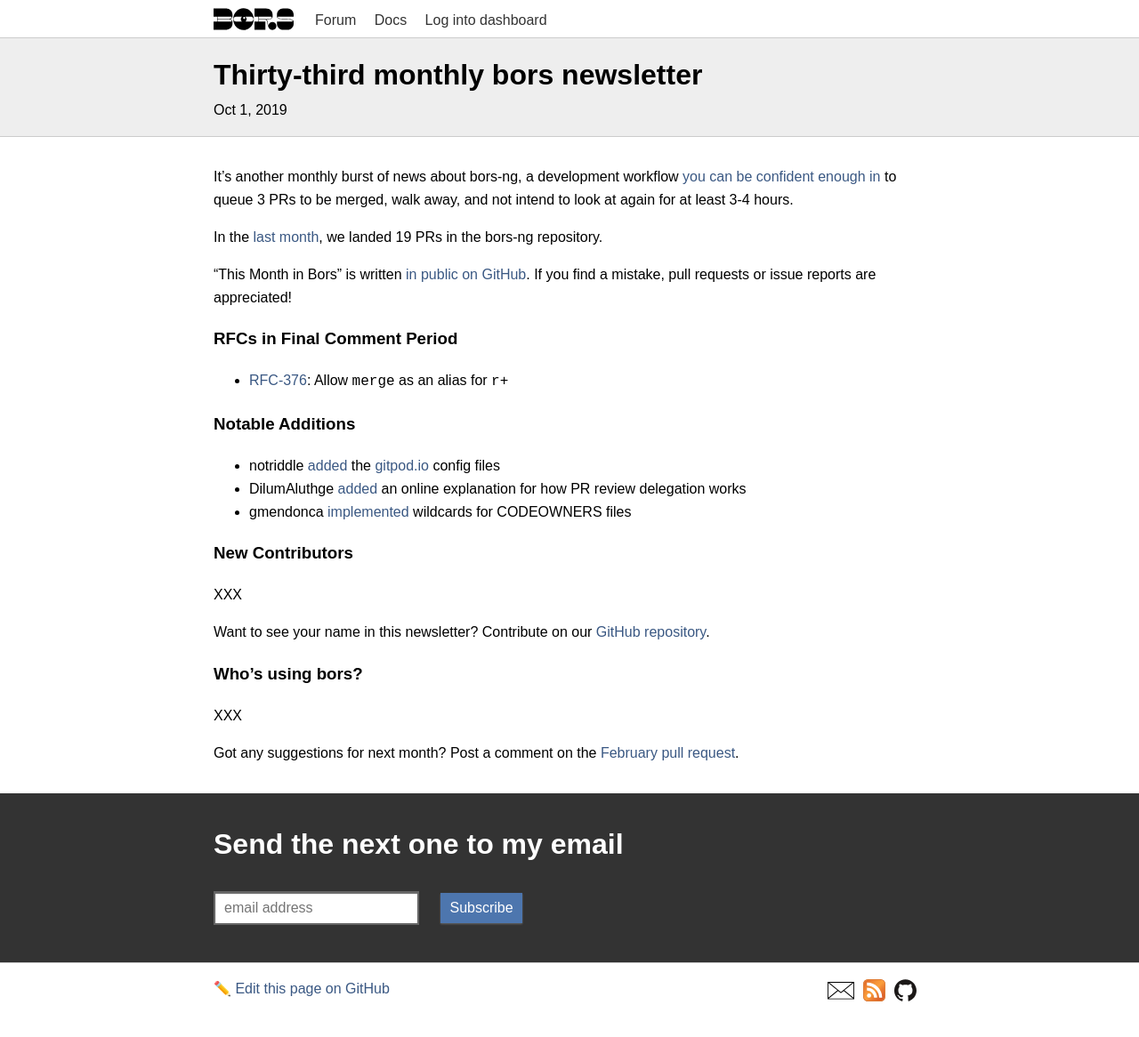
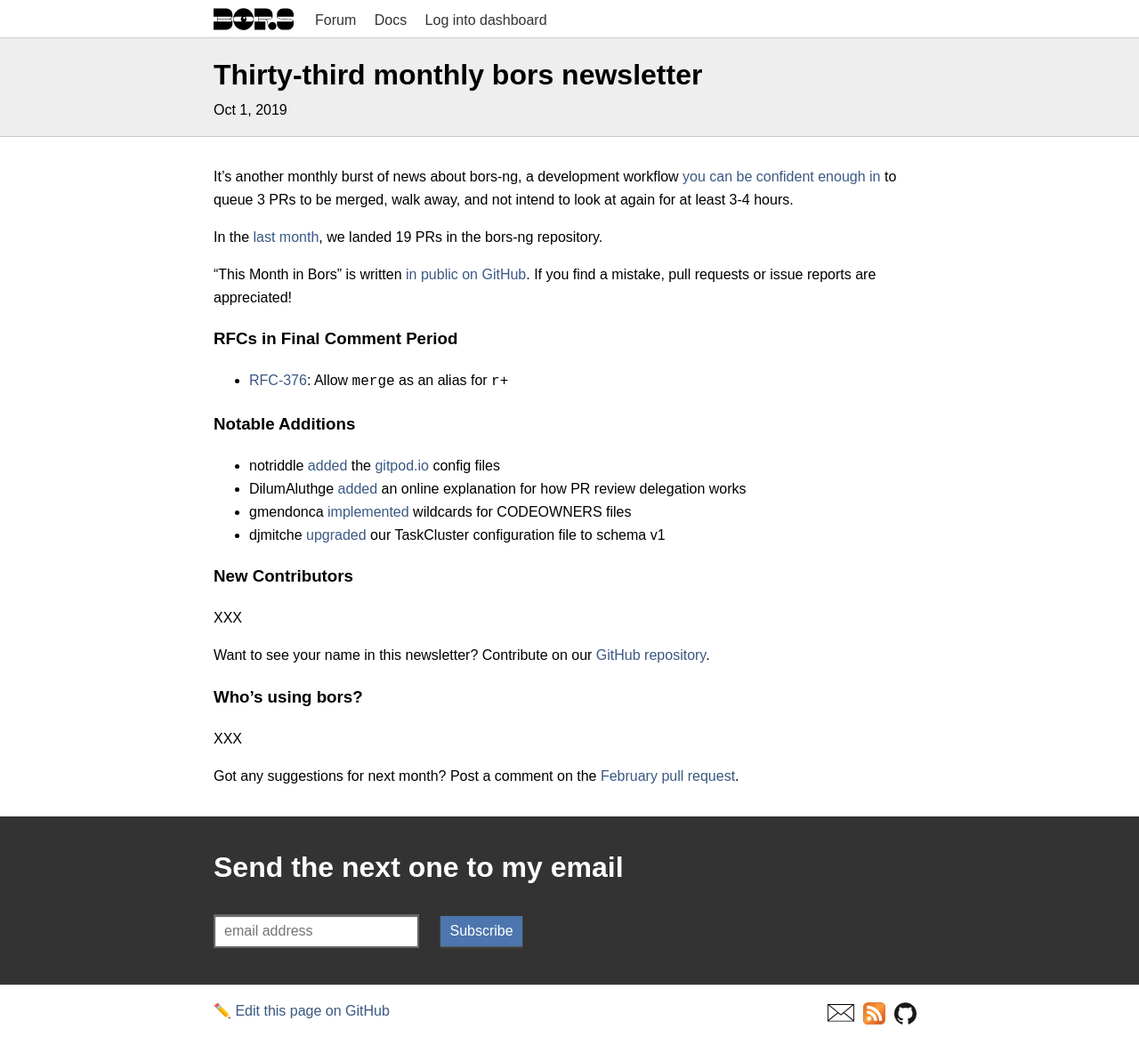
Before and after one commit to bors-ng/bors-ng.github.io, a Jekyll site: the page built from _posts/2019-10-01-tmib-33.md, in a window 1280 px wide. Shown: the whole page at 89% size. Built offline with Jekyll 4.4.1, drawn with Linux system fonts in a browser that asks for light colours; before the commit the page ends 1140 px from its top, so only the background shows below that.

Commit message:
Add bors-ng/bors-ng#749

```diff
--- a/_posts/2019-10-01-tmib-33.md
+++ b/_posts/2019-10-01-tmib-33.md
@@ -27,6 +27,7 @@ If you find a mistake, pull requests or issue reports are appreciated!
 * notriddle [added](https://github.com/bors-ng/bors-ng/pull/758) the [gitpod.io](https://gitpod.io) config files
 * DilumAluthge [added](https://github.com/bors-ng/bors-ng/pull/755) an online explanation for how PR review delegation works
 * gmendonca [implemented](https://github.com/bors-ng/bors-ng/pull/753) wildcards for CODEOWNERS files
+* djmitche [upgraded](https://github.com/bors-ng/bors-ng/pull/749) our TaskCluster configuration file to schema v1
 
 
 ### New Contributors
```
